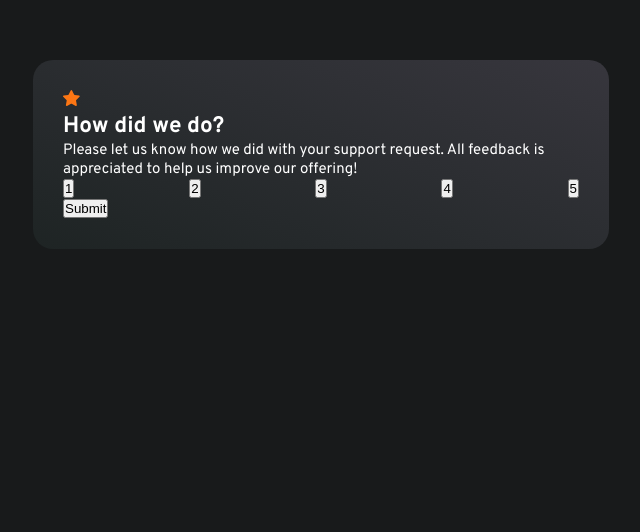
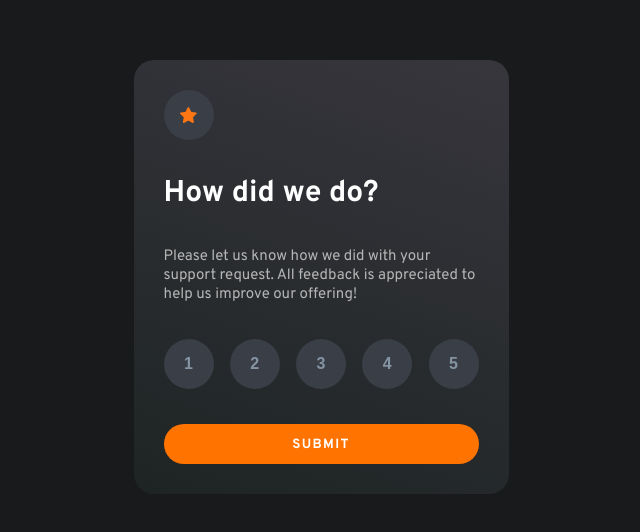
Before and after one commit to JulienLach/Interactive-rating-component, a plain HTML site: page index.html in a window 1280 px wide. Shown: the part 140-672 px from the top of the page, without its empty margins (319-959 px from the left). Drawn offline with Linux system fonts and the light colour scheme.

Commit message:
fin exos css

```diff
--- a/index.html
+++ b/index.html
@@ -19,7 +19,7 @@
   <section class="main">
     <div class="container">
       <div class="card">
-        <div class="img">
+        <div class="background-img">
           <img src="images/icon-star.svg" alt="">
         </div>
         <div class="header">
@@ -48,7 +48,7 @@
         </div>
         <div class="submit">
           <button class="btn-submit">
-            Submit
+            SUBMIT
           </button>
         </div>
       </div>
--- a/style.css
+++ b/style.css
@@ -20,20 +20,74 @@ body {
     color: white;
 }
 
+.background-img {
+    background-color: hsl(219, 11%, 25%);
+    height: 50px;
+    width: 50px;
+    border-radius: 50%;
+    display: flex;
+    justify-content: center;
+    align-items: center;
+}
+
 .container {
     /* border: 1px solid red; */
     margin: 200px auto;
-    max-width: 45%;
+    max-width: 375px;
     height: auto;
     padding: 30px;
     border-radius: 20px;
     background-color: hsl(213, 19%, 18%);
     background-image: linear-gradient(200deg, #37363d 0%, #1e2424 100%);
+}
+
+.card {
+    display: flex;
+    flex-direction: column;
+    gap: 35px;
+}
+
+.card-content {
+    color: rgb(182, 181, 181);
+}
 
 
+h1 {
+    font-size: 30px;
 }
 
 .numbers {
     display: flex;
     justify-content: space-between;
 }
+
+.btn-number {
+    width: 50px;
+    height: 50px;
+    border-radius: 50%;
+    border: none;
+    background-color: hsl(219, 11%, 25%);
+    color: rgb(133, 148, 163);
+    font-weight: bold;
+    font-size: 16px;
+    cursor: pointer;
+}
+
+.submit {
+    display: flex;
+    justify-content: center;
+    width: 100%;
+}
+
+.btn-submit {
+    width: 100%;
+    height: 40px;
+    cursor: pointer;
+    font-family: 'Overpass', sans-serif;
+    letter-spacing: 0.1em;
+    font-weight: 700;
+    border-radius: 40px;
+    border: none;
+    color: white;
+    background-color: rgb(255, 115, 0);
+}
```
Also changed, not shown: thank.html (+0 -2 lines).
